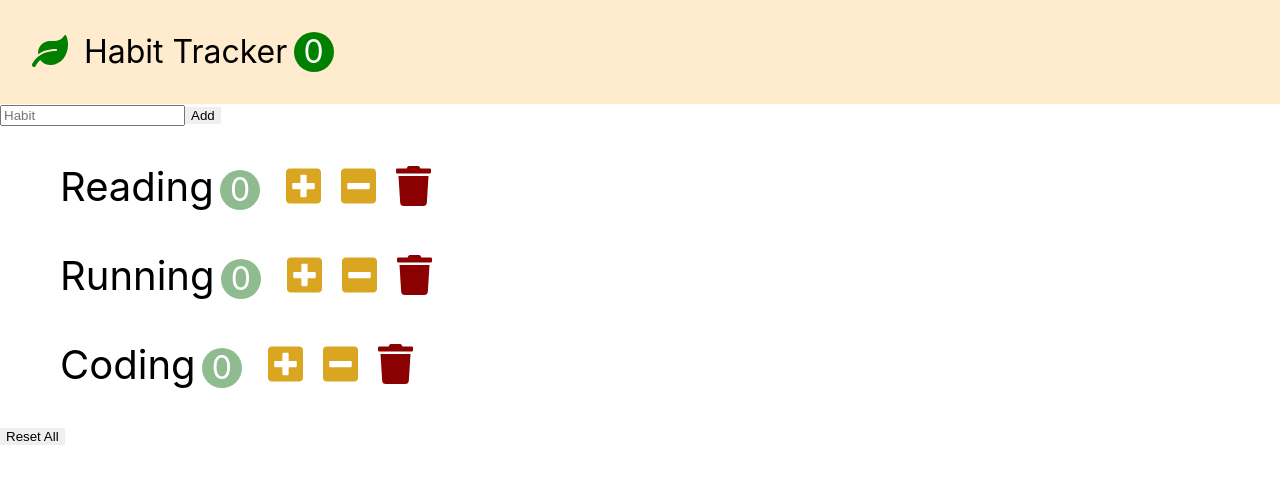
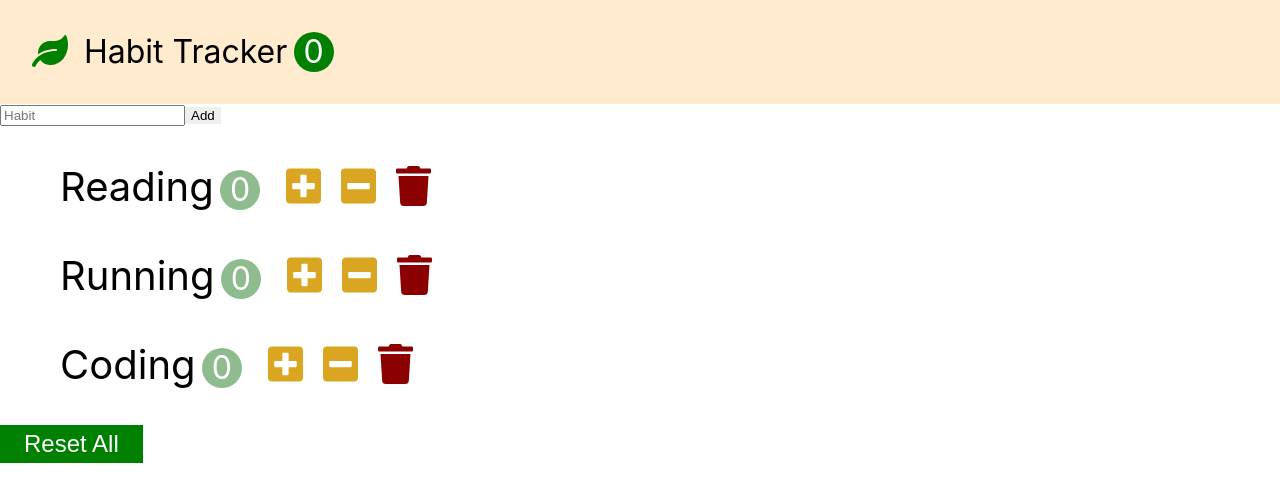
Before and after one commit to wldns0622/habit-tracker-with-react, a React (Create React App) app: page / in a window 1280 px wide. Shown: the top 502 px of the page. Built offline with nearby package versions, Linux system fonts and the light colour scheme.

Commit message:
finish project

```diff
--- a/src/App.css
+++ b/src/App.css
@@ -70,3 +70,10 @@
 .habit-delete {
   color: darkred;
 }
+
+.habits-reset {
+  font-size: 1.5rem;
+  padding: 0.2em 1em;
+  background-color: green;
+  color: white;
+}
--- a/src/app.jsx
+++ b/src/app.jsx
@@ -40,6 +40,14 @@
     this.setState({ habits });
   }
 
+  handleReset = () => {
+    const habits = this.state.habits.map(habit => {
+      habit.count = 0;
+      return habit;
+    });
+    this.setState({ habits });
+  }
+
 
   render() {
     return (
@@ -51,8 +59,8 @@
           onDecrement={this.handleDecrement}
           onDelete={this.handleDelete}
           onAdd={this.handleAdd}
+          onReset={this.handleReset}
         />
-        <button>Reset All</button>
       </>
     )
   }
--- a/src/components/habits.jsx
+++ b/src/components/habits.jsx
@@ -21,6 +21,7 @@
             ))
           }
         </ul>
+        <button className="habits-reset" onClick={this.props.onReset}>Reset All</button>
       </>
     );
   }
```
